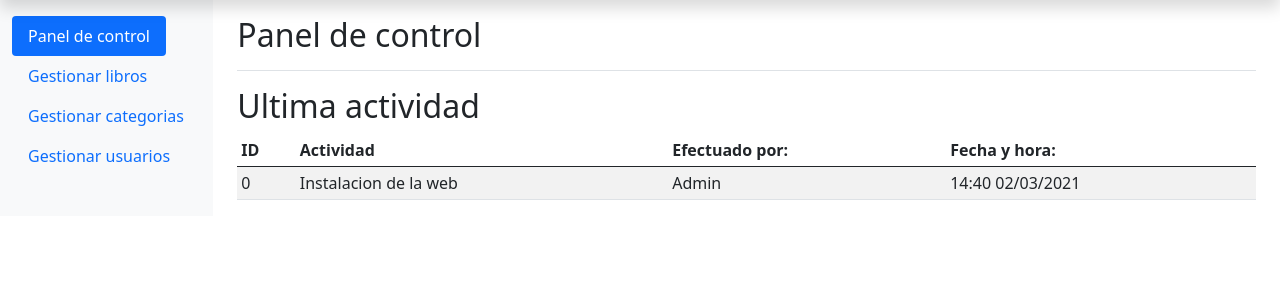
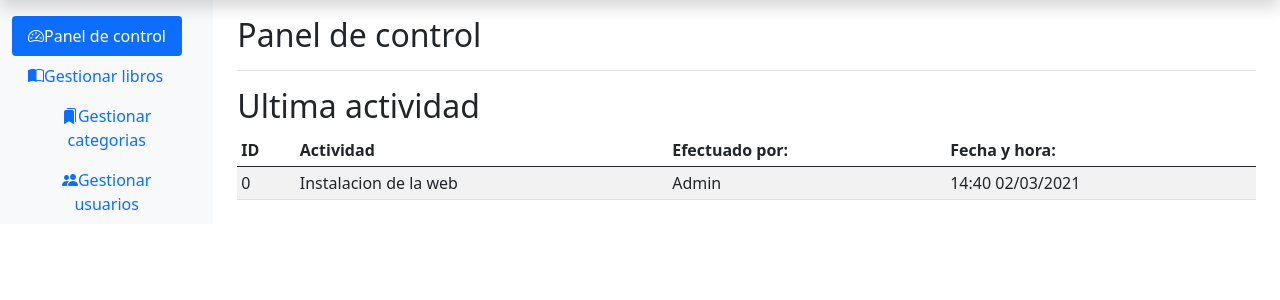
Before and after one commit to rocogamer/biblioteca-virtual, a PHP site: page /admin/admin.php in a window 1280 px wide. Shown: the part 40-340 px from the top of the page. Run offline with PHP 8.4, Linux system fonts and the light colour scheme; the visitor is signed in with stand-in values (Sample User, id 1); some libraries are stand-ins or nearby versions.

Commit message:
Added icons to admin panel

```diff
--- a/html/admin/admin.php
+++ b/html/admin/admin.php
@@ -43,28 +43,28 @@
                   <span data-feather="home"></span>
                   Panel de control
                 </a>-->
-                <button class="nav-link active" type="button" id="dashboard-tab" data-bs-toggle="tab" data-bs-target="#dashboard" role="tab" aria-controls="dashboard" aria-selected="true">Panel de control</button>
+                <button class="nav-link active" type="button" id="dashboard-tab" data-bs-toggle="tab" data-bs-target="#dashboard" role="tab" aria-controls="dashboard" aria-selected="true"><i class="bi bi-speedometer2"></i>Panel de control</button>
               </li>
               <li class="nav-item" role="presentation">
                 <!--<a class="nav-link" data-toggle="tab" href="#books">
                   <span data-feather="books"></span>
                   Gestionar libros
                 </a>-->
-                <button class="nav-link" type="button" id="books-tab" data-bs-toggle="tab" data-bs-target="#books" role="tab" aria-controls="books" aria-selected="false">Gestionar libros</button>
+                <button class="nav-link" type="button" id="books-tab" data-bs-toggle="tab" data-bs-target="#books" role="tab" aria-controls="books" aria-selected="false"><i class="bi bi-book-half"></i>Gestionar libros</button>
               </li>
               <li class="nav-item" role="presentation">
                 <!--<a class="nav-link" data-toggle="tab" href="#categories">
                   <span data-feather="categories"></span>
                   Gestionar categorias
                 </a>-->
-                <button class="nav-link" type="button" id="categories-tab" data-bs-toggle="tab" data-bs-target="#categories" role="tab" aria-controls="categories" aria-selected="false">Gestionar categorias</button>
+                <button class="nav-link" type="button" id="categories-tab" data-bs-toggle="tab" data-bs-target="#categories" role="tab" aria-controls="categories" aria-selected="false"><i class="bi bi-bookmarks-fill"></i>Gestionar categorias</button>
               </li>
               <li class="nav-item" role="presentation">
                 <!--<a class="nav-link" data-toggle="tab" href="#users">
                   <span data-feather="users"></span>
                   Gestionar usuarios
                 </a>-->
-                <button class="nav-link" type="button" id="users-tab" data-bs-toggle="tab" data-bs-target="#users" role="tab" aria-controls="users" aria-selected="false">Gestionar usuarios</button>
+                <button class="nav-link" type="button" id="users-tab" data-bs-toggle="tab" data-bs-target="#users" role="tab" aria-controls="users" aria-selected="false"><i class="bi bi-people-fill"></i>Gestionar usuarios</button>
               </li>
             </ul>
           </div>
```
